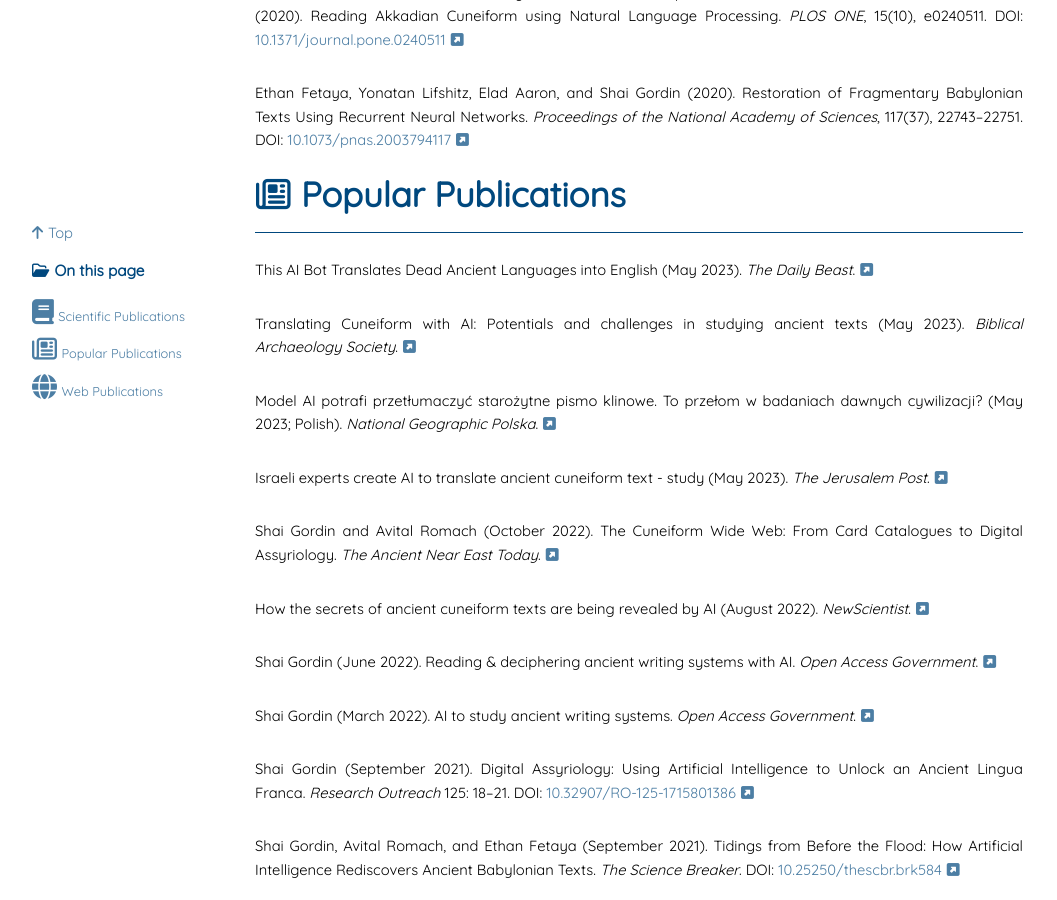
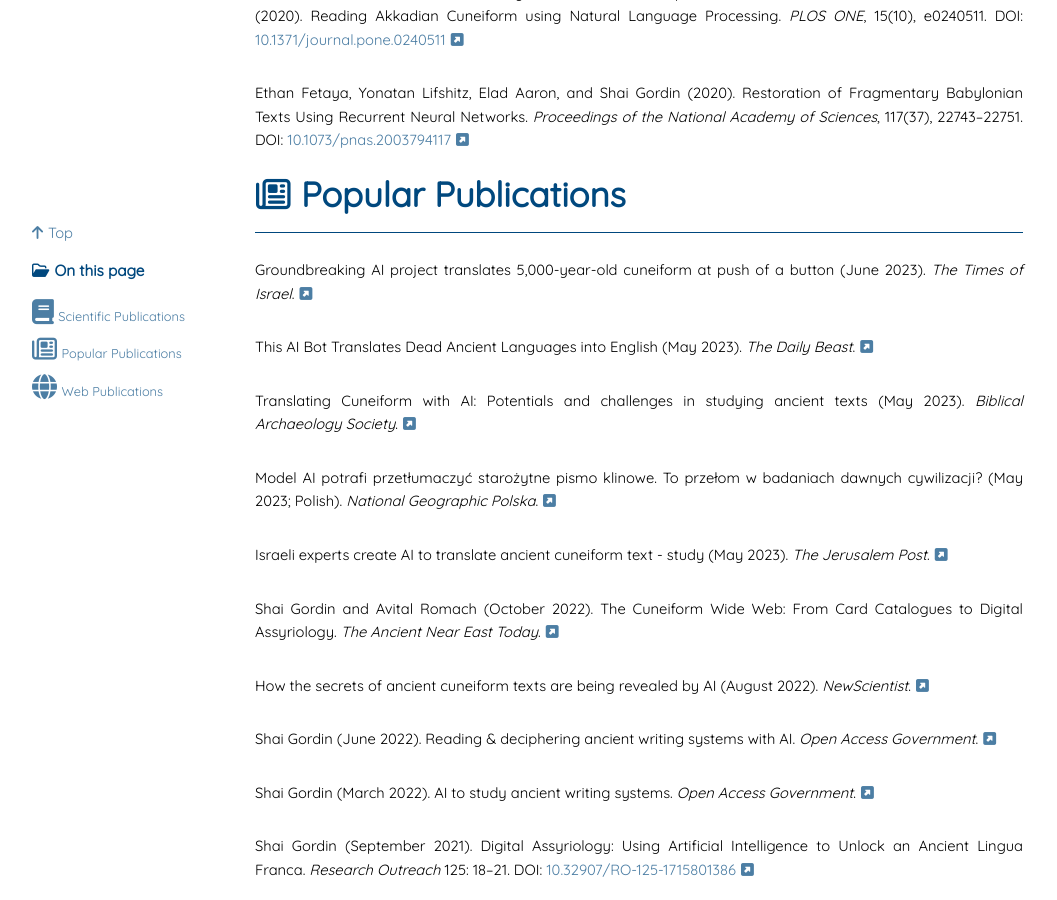
Before and after one commit to DigitalPasts/DigitalPasts.github.io, a Jekyll site: the page built from docs/publications.md, in a window 1280 px wide and 900 px high, scrolled down 903 px. Shown: the whole window, without its empty margins (1-1058 px from the left). Built offline with Jekyll 4.4.1, drawn with Linux system fonts in a browser that asks for light colours; nearby versions of some CDN libraries.

Commit message:
Update publications.md

```diff
--- a/docs/publications.md
+++ b/docs/publications.md
@@ -24,6 +24,8 @@ Shai Gordin, Gai Gutherz, Ariel Elazary, Avital Romach, Enrique Jiménez, Jonath
 Ethan Fetaya, Yonatan Lifshitz, Elad Aaron, and Shai Gordin (2020). Restoration of Fragmentary Babylonian Texts Using Recurrent Neural Networks. _Proceedings of the National Academy of Sciences_, 117(37), 22743–22751. DOI: <a href="https://doi.org/10.1073/pnas.2003794117" target="_blank">10.1073/pnas.2003794117 <i class="fas fa-external-link-square-alt"></i></a>
 
 ## <i class="far fa-newspaper"></i> Popular Publications
+
+Groundbreaking AI project translates 5,000-year-old cuneiform at push of a button (June 2023). _The Times of Israel_. <a href="https://www.timesofisrael.com/groundbreaking-ai-project-translates-5000-year-old-cuneiform-at-push-of-a-button/" target="_blank"><i class="fas fa-external-link-square-alt"></i></a>
 
 This AI Bot Translates Dead Ancient Languages into English (May 2023). _The Daily Beast_. <a href="https://www.thedailybeast.com/this-ai-bot-translates-dead-ancient-languages-into-english" target="_blank"><i class="fas fa-external-link-square-alt"></i></a>
 
```
